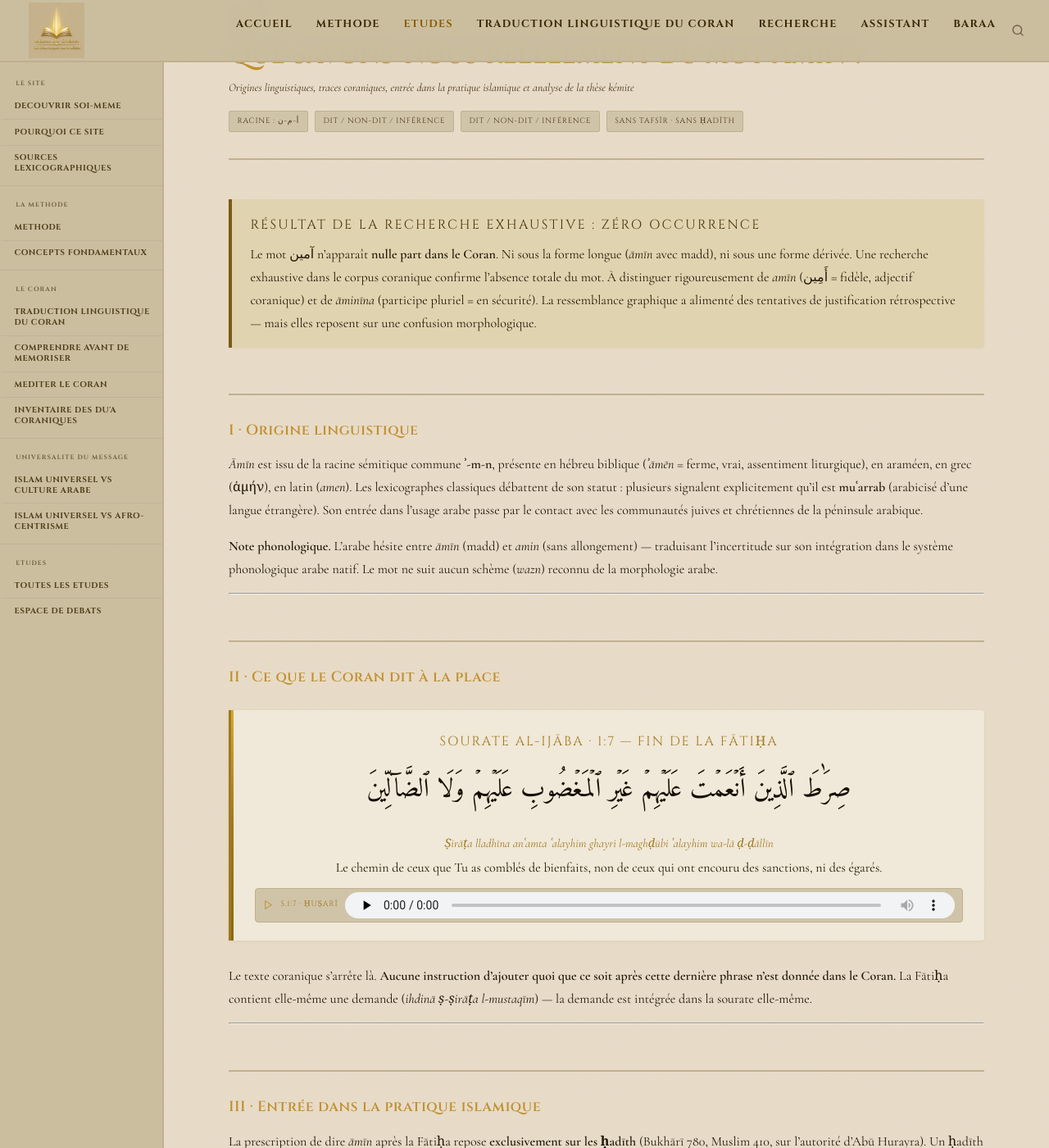
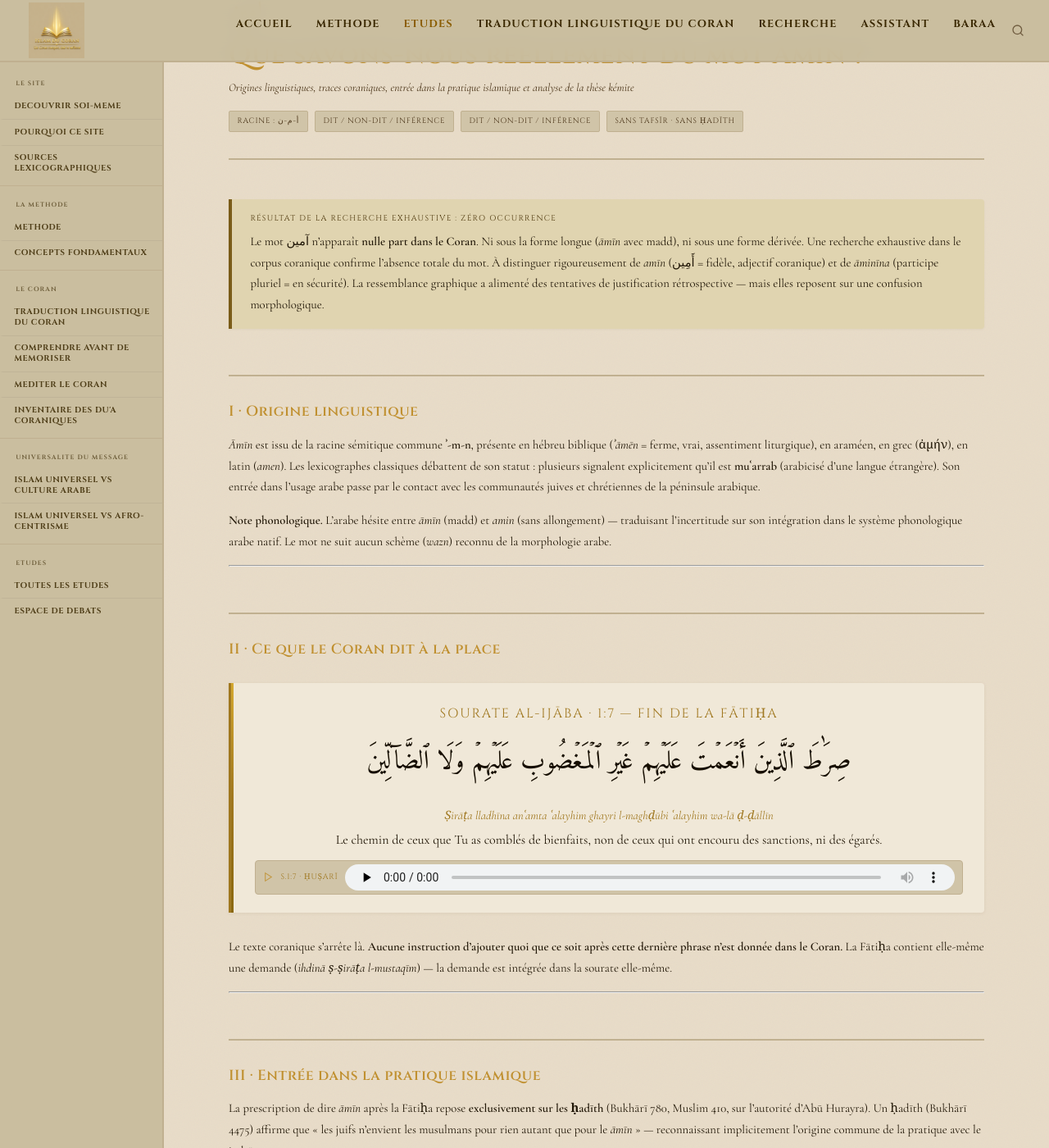
Before and after one commit to Makhuwcoder/islamducoran, a Jekyll site: the page built from _etudes/amin-mot.md, in a window 1280 px wide and 1400 px high, scrolled down 240 px. Shown: the whole window at 82% size. Built offline with Jekyll 4.4.1, drawn with Linux system fonts in a browser that asks for light colours.

Commit message:
main.scss: callout font-size .9rem + label .6rem + etude-corps p .92rem (harmonisation tailles)

```diff
--- a/assets/css/main.scss
+++ b/assets/css/main.scss
@@ -423,12 +423,19 @@ li { margin-bottom: .3rem; }
   padding: 1rem 1.4rem;
   border-left: 4px solid;
   border-radius: 0 4px 4px 0;
-  font-size: 1rem;
+  font-size: .9rem;
+  line-height: 1.75;
   box-shadow: 0 1px 3px rgba(80,50,0,.05);
 }
+.callout p,
+.callout li,
+.callout ul,
+.callout ol { font-size: .9rem; line-height: 1.75; }
+.callout ol,
+.callout ul { margin: .4rem 0 .4rem 1.3rem; }
 .callout__label {
   font-family: var(--font-titre);
-  font-size: 1rem; letter-spacing: .14em;
+  font-size: .6rem; letter-spacing: .14em;
   text-transform: uppercase; margin-bottom: .4rem; display: block;
 }
 
@@ -1729,7 +1736,7 @@ tr:nth-child(even) td { background: var(--bg2); }
   margin: 0 auto .6rem;
 }
 
-.etude-corps p { font-size: 1rem;
+.etude-corps p { font-size: .92rem;
   line-height: 1.75;
 }
 
```
